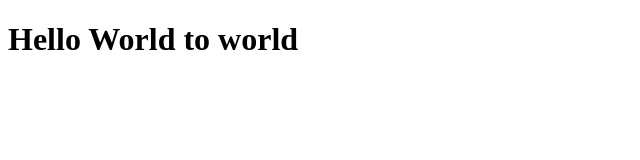
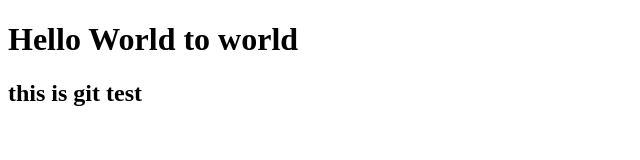
Before and after one commit to tennam67/git-test, a plain HTML site: page index.html in a window 1280 px wide. Shown: the whole page, without its empty margins (0-640 px from the left). Drawn offline with Linux system fonts and the light colour scheme.

```diff
--- a/index.html
+++ b/index.html
@@ -7,5 +7,6 @@
 </head>
 <body>
   <h1>Hello World to world</h1>
+  <h2>this is git test</h2>
 </body>
 </html>
```
